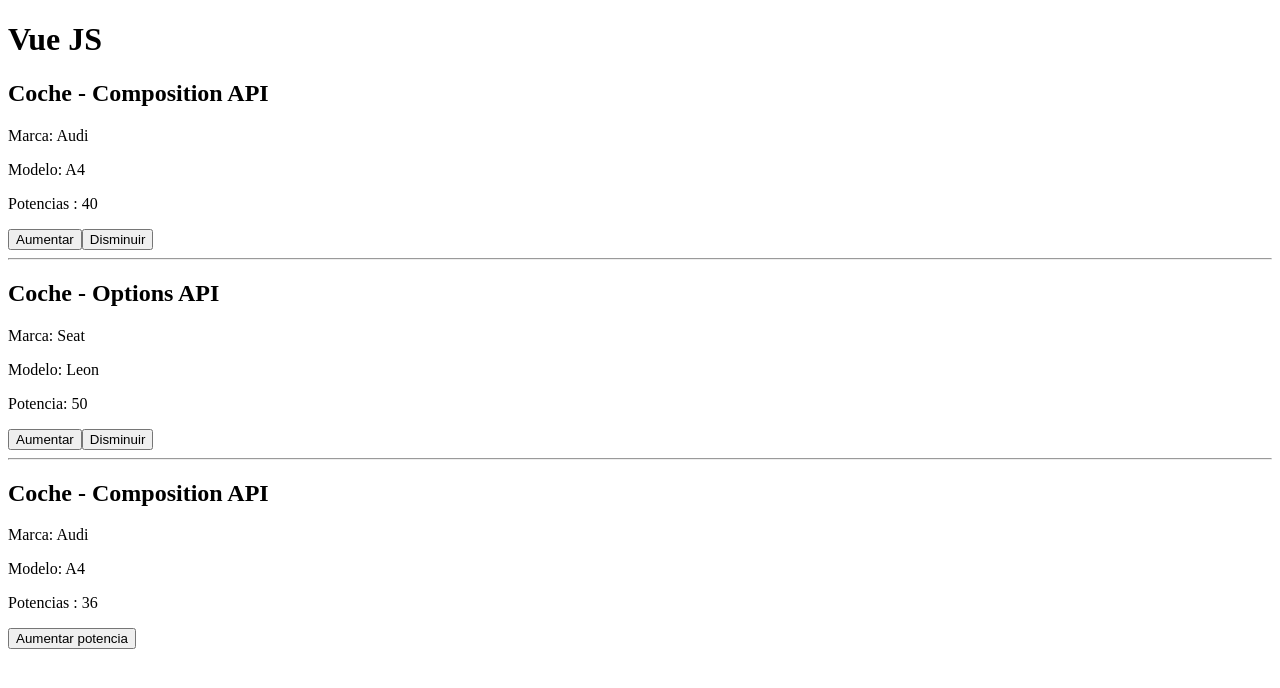
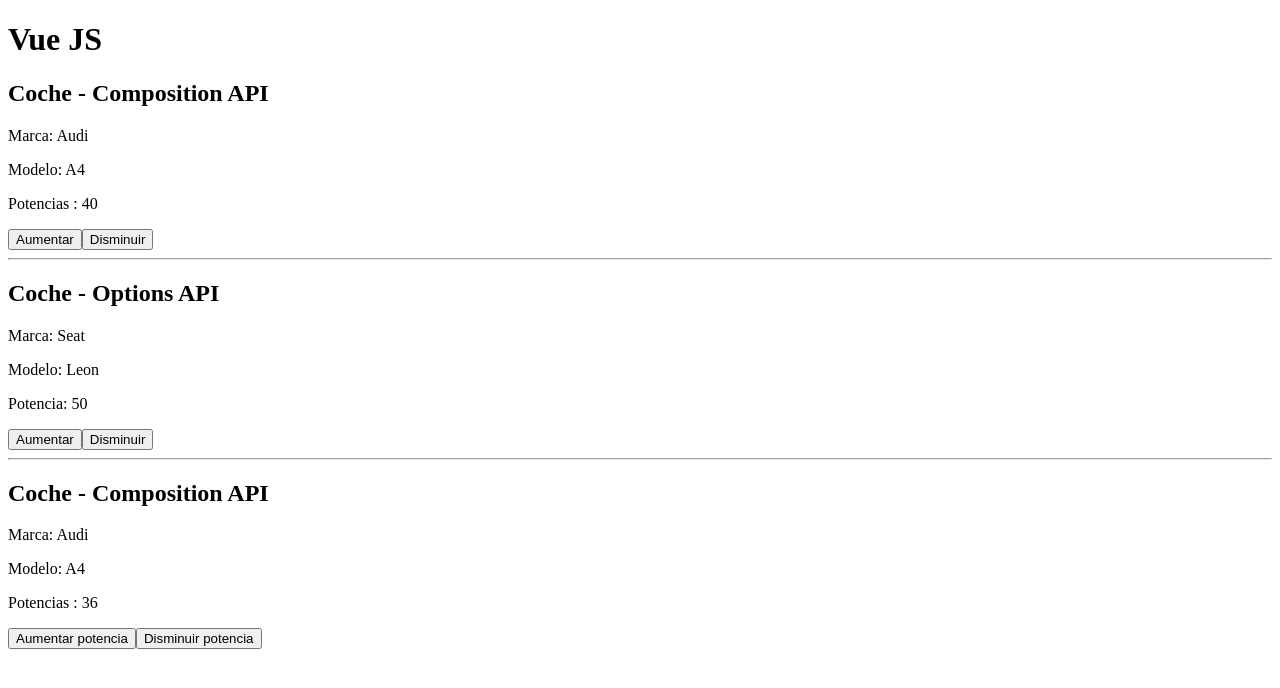
Before and after one commit to CasJuan/vue-coleg, a Vue app in the folder started/: page / in a window 1280 px wide. Shown: the top 688 px of the page. Built offline with nearby package versions, Linux system fonts and the light colour scheme.

Commit message:
[add] custom event emit

```diff
--- a/started/src/App.vue
+++ b/started/src/App.vue
@@ -4,7 +4,7 @@
   <hr/>
   <CarOptions/>
   <hr/>
-  <Car :power="power" :upPower="upPower"/>
+  <Car :power="power" :upPower="upPower" @downPower="downPower"/>
 </template>
 
 <script>
@@ -28,9 +28,14 @@ export default {
       power.value++
     }
 
+    const downPower = () => {
+      power.value--;
+    }
+
     return{
       power,
       upPower,
+      downPower,
     }
   }
 };
--- a/started/src/components/Car.vue
+++ b/started/src/components/Car.vue
@@ -5,6 +5,7 @@
 
     <p> Potencias : {{ power }} </p>
     <button @click="upPower" >Aumentar potencia</button>
+    <button @click="downPowerFn" >Disminuir potencia</button>
 
 </template>
 
@@ -21,9 +22,14 @@ export default {
 
     },
 
-    setup (props) {
+    emits: ["downPower"],
+    setup (props, context) {
         const brand = "Audi";
         const model = "A4";
+
+        const downPowerFn = () => {
+            context.emit("downPower");
+        }
 
       /*   console.log(props);
 
@@ -34,6 +40,7 @@ export default {
         return {
             brand,
             model,
+            downPowerFn,
             /* testPower, */
         };
     },
```
